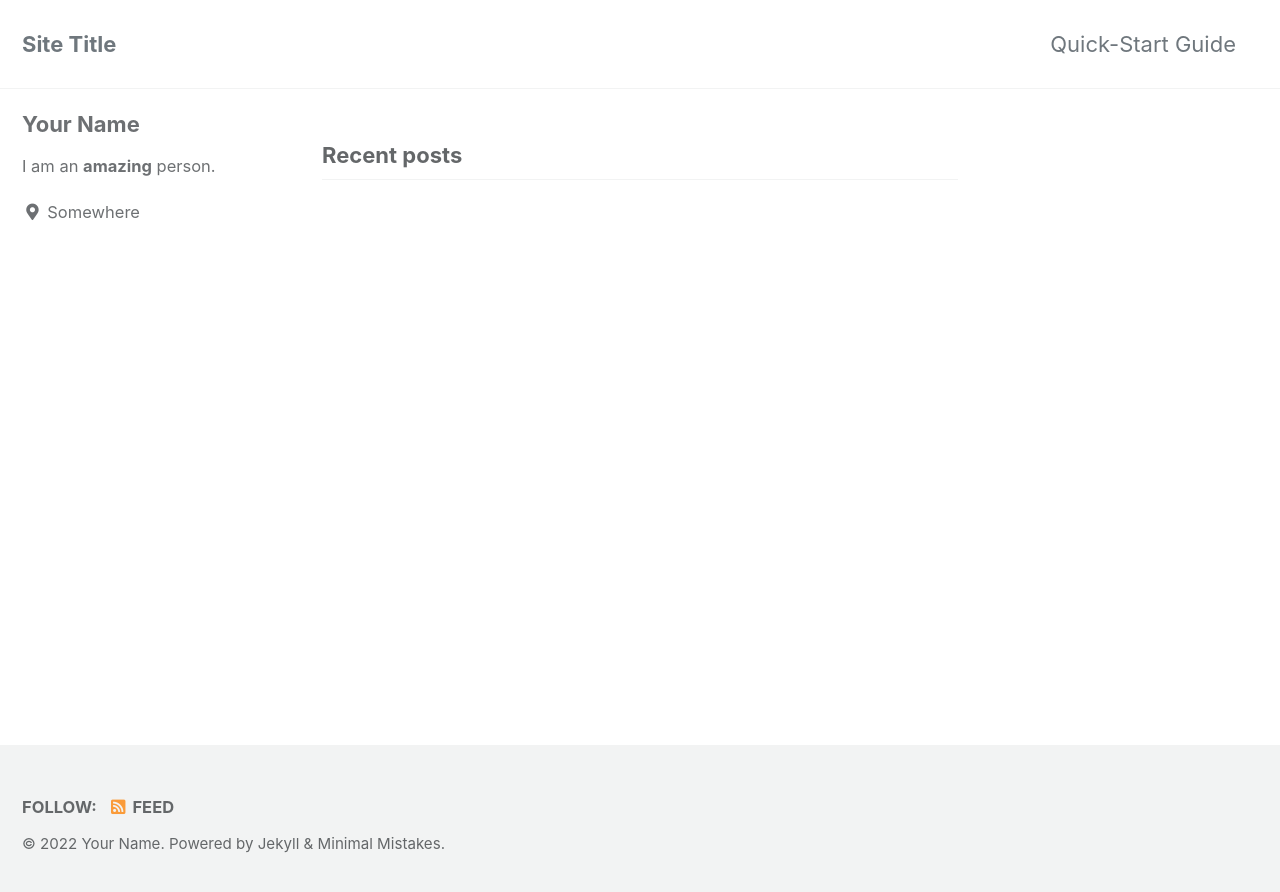
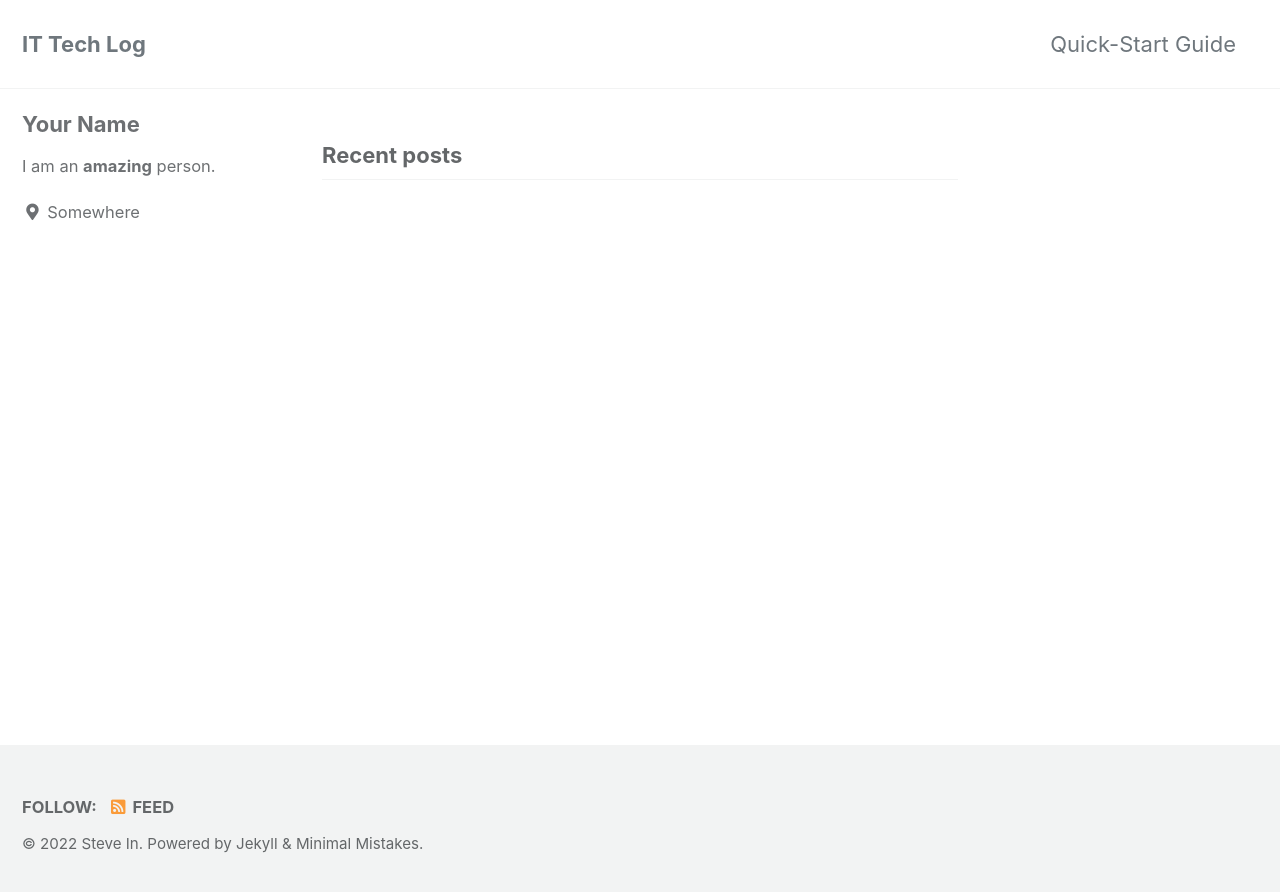
Before and after one commit to ittechlog/ittechlog.github.io, a Jekyll site: the page built from index.html, in a window 1280 px wide. Shown: the top 892 px of the page. Built offline with Jekyll 4.4.1, drawn with Linux system fonts in a browser that asks for light colours; cached includes are drawn as plain includes; the list of posts is cut into pages by our own code.

Commit message:
update code

```diff
--- a/_config.yml
+++ b/_config.yml
@@ -10,20 +10,20 @@
 # Review documentation to determine if you should use `theme` or `remote_theme`
 # https://mmistakes.github.io/minimal-mistakes/docs/quick-start-guide/#installing-the-theme
 
-# theme                  : "minimal-mistakes-jekyll"
+theme                  : "minimal-mistakes-jekyll"
 # remote_theme           : "mmistakes/minimal-mistakes"
 minimal_mistakes_skin    : "default" # "air", "aqua", "contrast", "dark", "dirt", "neon", "mint", "plum", "sunrise"
 
 # Site Settings
 locale                   : "en-US"
-title                    : "Site Title"
+title                    : "IT Tech Log"
 title_separator          : "-"
 subtitle                 : # site tagline that appears below site title in masthead
-name                     : "Your Name"
+name                     : "Steve In"
 description              : "An amazing website."
-url                      : # the base hostname & protocol for your site e.g. "https://mmistakes.github.io"
+url                      : "https://ittechlog.github.io/"
 baseurl                  : # the subpath of your site, e.g. "/blog"
-repository               : # GitHub username/repo-name e.g. "mmistakes/minimal-mistakes"
+repository               : "ittechlog/ittechlog.github.io"
 teaser                   : # path of fallback teaser image, e.g. "/assets/images/500x300.png"
 logo                     : # path of logo image to display in the masthead, e.g. "/assets/images/88x88.png"
 masthead_title           : # overrides the website title displayed in the masthead, use " " for no title
```
Also changed, not shown: Gemfile (line endings or trailing spaces), Gemfile.lock (added), 17 other files.
